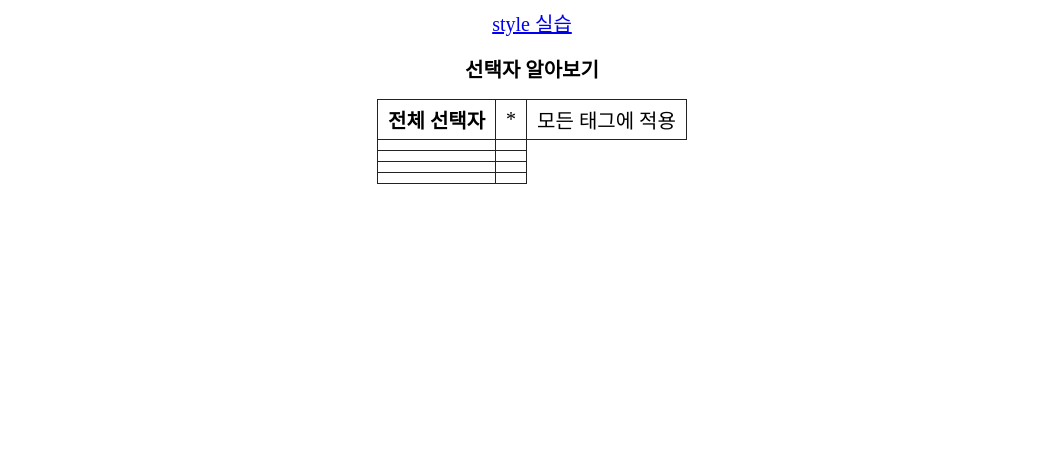
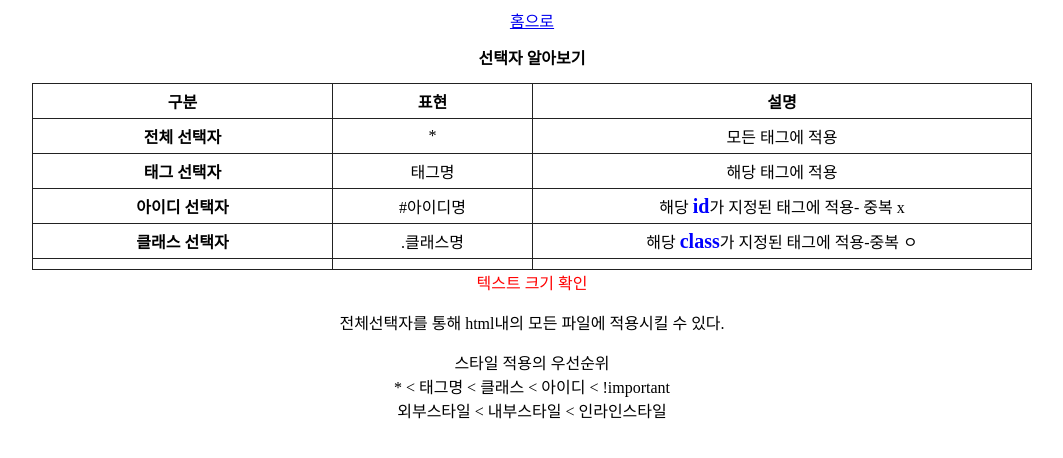
Before and after one commit to GOGOYS/HelloHtml, a plain HTML site: page webreboot/WebContent/style/selector.html in a window 1280 px wide. Shown: the whole page, without its empty margins (108-1171 px from the left). Drawn offline with Linux system fonts and the light colour scheme.

Commit message:
스타일 선택자

```diff
--- a/webreboot/WebContent/style/selector.html
+++ b/webreboot/WebContent/style/selector.html
@@ -6,39 +6,73 @@
 <link rel='stylesheet' href='../css/outdoor.css'>
 	<style>
 		* {
-			font-size:20px;
+			font-size:16px;
+		}
+		table{
+			width:1000px;
+		}
+
+		#text{
+			color: red;
+		}
+
+		.eng{
+			font-weight: bold; color: blue; font-size:20px
 		}
 	</style>
 </head>
 <body>
 
-	<a href='../index.html'>style 실습</a>
+	<a href='../index.html'>홈으로</a>
 
 	<h2>선택자 알아보기</h2>
 
 	<table>
+		<colgroup>
+			<col width='300px'>
+			<col width='200px'>
+			<col>
+		<thead>
+			<tr>
+				<th>구분</th>
+				<th>표현</th>
+				<th>설명</th>
+			</tr>
+		</thead>
+		<tbody>
 			<tr>
 				<th>전체 선택자</th>
 				<td>*</td>
 				<td>모든 태그에 적용</td>
 			</tr>
 			<tr>
-			<th></th>
-			<td></td>
+				<th>태그 선택자</th>
+				<td>태그명</td>
+				<td>해당 태그에 적용</td>
+			</tr>
+			<tr>
+				<th>아이디 선택자</th>
+				<td>#아이디명</td>
+				<td>해당 <span class='eng'>id</span>가 지정된 태그에 적용- 중복 x</td>
+			</tr>
+			<tr>
+				<th>클래스 선택자</th>
+				<td>.클래스명</td>
+				<td>해당 <span class='eng'>class</span>가 지정된 태그에 적용-중복 ㅇ</td>
 			</tr>
 			<tr>
 				<th></th>
 				<td></td>
-		</tr>
-		<tr>
-			<th></th>
 				<td></td>
 			</tr>
-		<tr>
-			<th></th>
-			<td></td>
-		</tr>
+		</tbody>
 	</table>
+	<span id='text'>텍스트 크기 확인</span>
+	<p>전체선택자를 통해 html내의 모든 파일에 적용시킬 수 있다.</p>
+
+	스타일 적용의 우선순위<br>
+	* < 태그명 < 클래스 < 아이디 < !important<br>
+	외부스타일 < 내부스타일 < 인라인스타일
 
 </body>
 </html>
```
Also changed, not shown: webreboot/WebContent/index.html (+3 -0 lines). Lines whose indentation alone changed are shown as unchanged.
